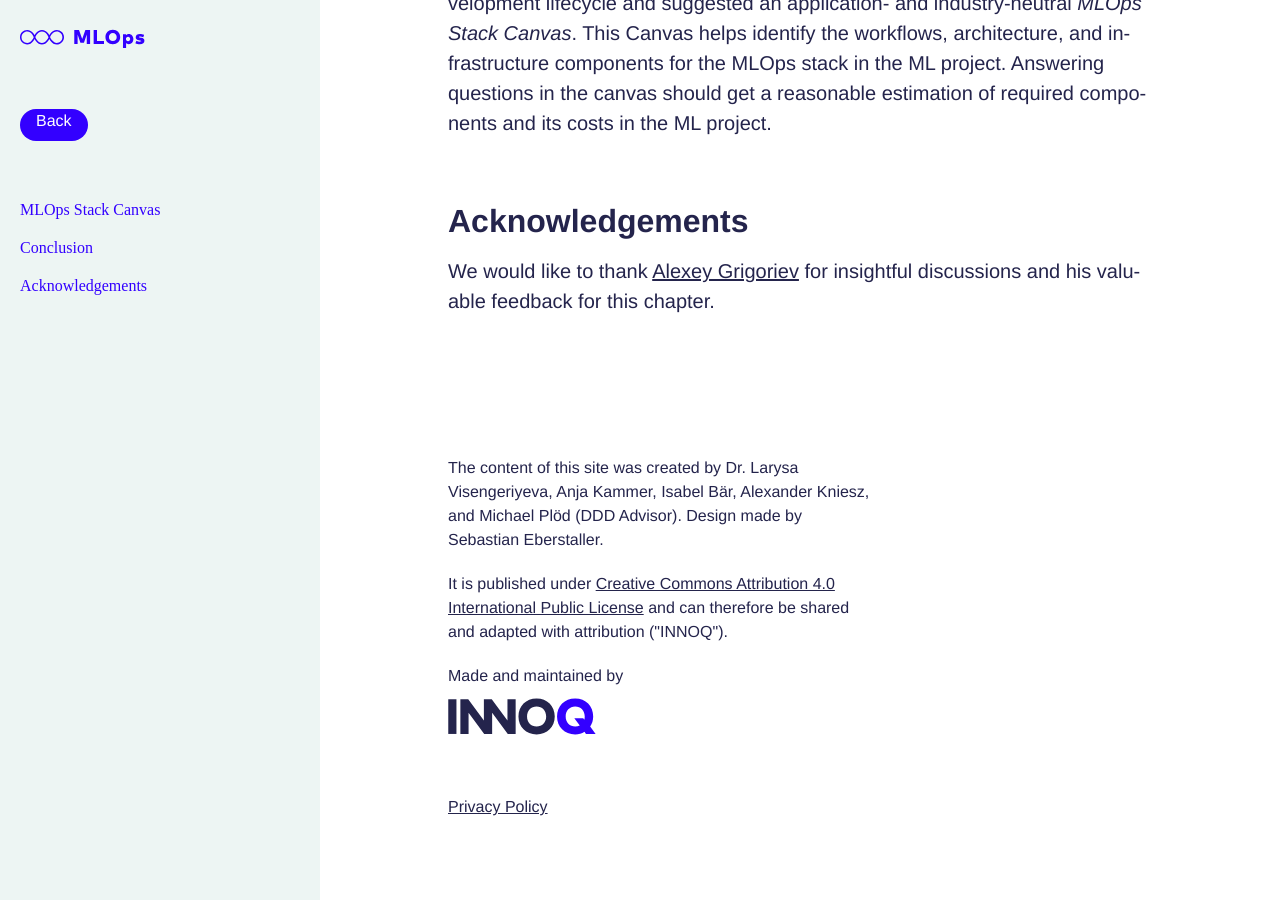
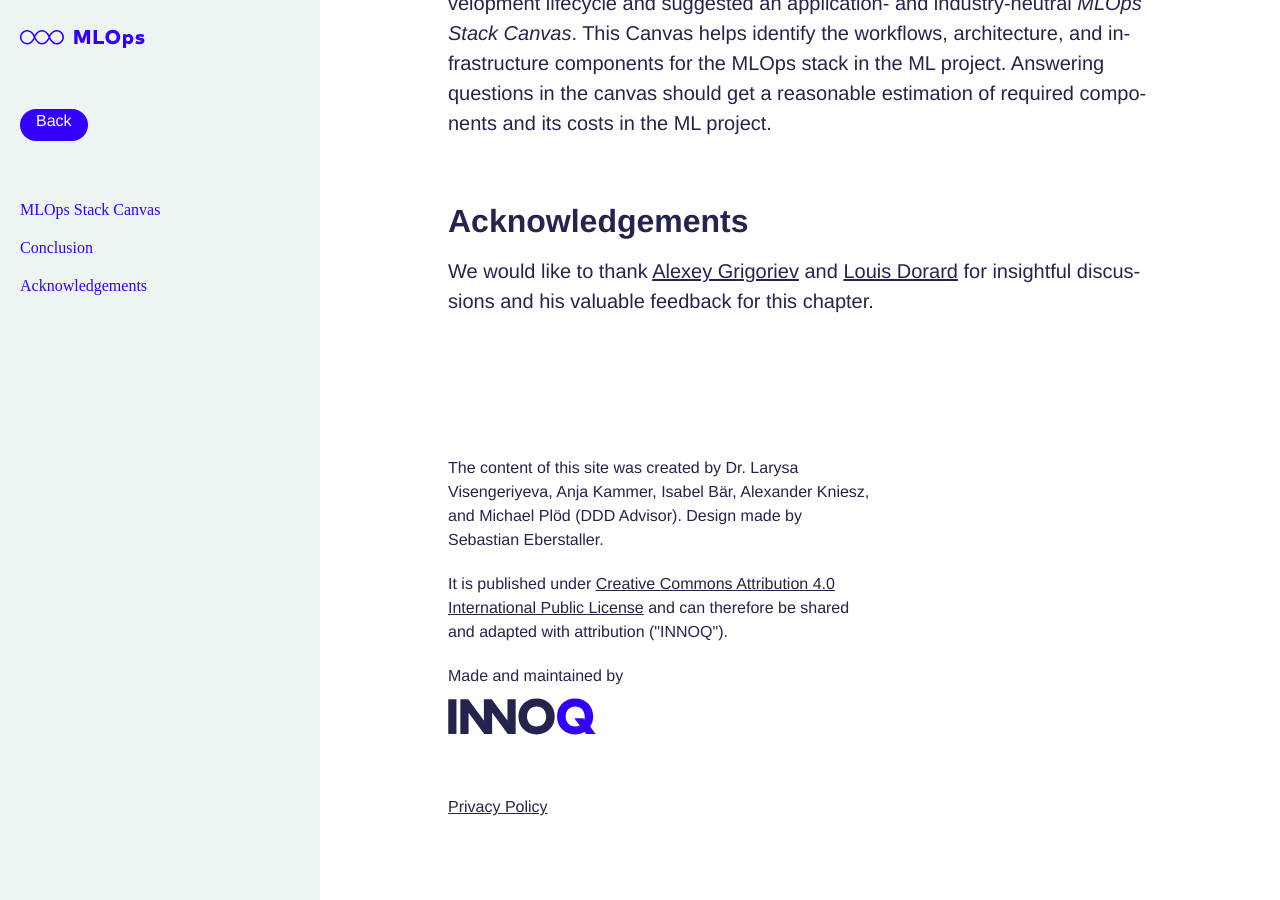
Before and after one commit to innoq/ml-ops.org, a Jekyll site: the page built from content/mlops-stack-canvas.md, in a window 1280 px wide and 900 px high, scrolled down 15764 px. Built offline with Jekyll 4.4.1, drawn with Linux system fonts in a browser that asks for light colours; some web fonts are replaced.

Commit message:
mlops canvas as a miroverse template

```diff
--- a/content/mlops-stack-canvas.md
+++ b/content/mlops-stack-canvas.md
@@ -47,7 +47,7 @@
 <img src="../img/MLOpsStack-base.jpg" alt="MLOps Stack Canvas" width="800"/>
 Figure 2: MLOps Stack Canvas to identify the infrastructure components.
 
-Please note that you might access the [MLOps Stack Canvas](https://miro.com/app/board/o9J_lfoc4Hg=/) as a Miro board and it is licensed under a Creative Commons Attribution-ShareAlike 4.0 International License.
+Please note that you might access the [MLOps Stack Canvas](https://miro.com/miroverse/mlops-stack-canvas/) as a Miro board and it is licensed under a Creative Commons Attribution-ShareAlike 4.0 International License.
 
 In the following, we explain each of these blocks.
 
@@ -219,4 +219,4 @@
 
 ## Acknowledgements
 
-We would like to thank [Alexey Grigoriev](https://www.linkedin.com/in/agrigorev/) for insightful discussions and his valuable feedback for this chapter.
+We would like to thank [Alexey Grigoriev](https://www.linkedin.com/in/agrigorev/) and [Louis Dorard](https://www.linkedin.com/in/louisdorard/) for insightful discussions and his valuable feedback for this chapter.
```
